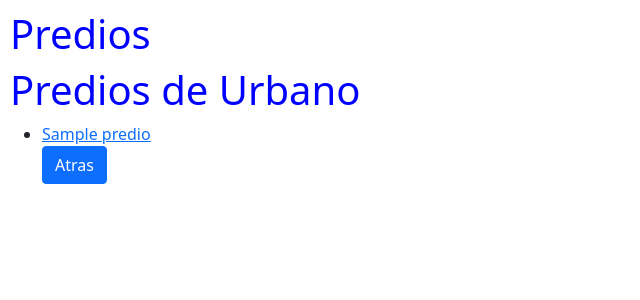
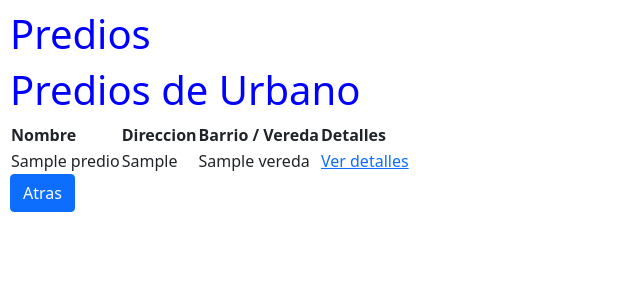
Before and after one commit to angellomorales/avaluos, a Django app: page /URB in a window 1280 px wide. Shown: the top 300 px of the page, without its empty margins (0-640 px from the left). Run offline with Django 3.2, Linux system fonts and the light colour scheme; tables that the repository leaves empty hold one stand-in row (values such as "Sample post").

Commit message:
add listado.html structure with table

```diff
--- a/predios/templates/predios/listado.html
+++ b/predios/templates/predios/listado.html
@@ -5,15 +5,31 @@
 
 {% if listado %}
 <h1>Predios de {{ listado.first.get_category_display }}</h1>
+
+<div>
+    <table>
+        <tr>
+            <th>Nombre</th>
+            <th>Direccion</th>
+            <th>Barrio / Vereda</th>
+            <th>Detalles</th>
+        </tr>
+
+        {% for item in listado %}
+        <tr>
+            <td>{{ item }}</td>
+            <td>{{ item.direccion }}</td>
+            <td>{{ item.barrio_vereda }}</td>
+            <td><a href="detallado/{{ item.id }}" target="blank">Ver detalles</td>
+        </tr>
+
+        {% endfor %}
+    </table>
+</div>
+
+{% else %}
+<h1>No hay registros disponibles</h1>
 {% endif %}
-
-{% for item in listado %}
-<ul>
-    <li><a href="detallado/{{ item.id }}" target="blank">{{ item }}</a></li>
-    {% empty %}
-    <h1>No hay registros disponibles</h1>
-</ul>
-{% endfor %}
 
 <a class="btn btn-primary" href="{% url 'predios:index' %}" role="button">Atras</a>
 
```
